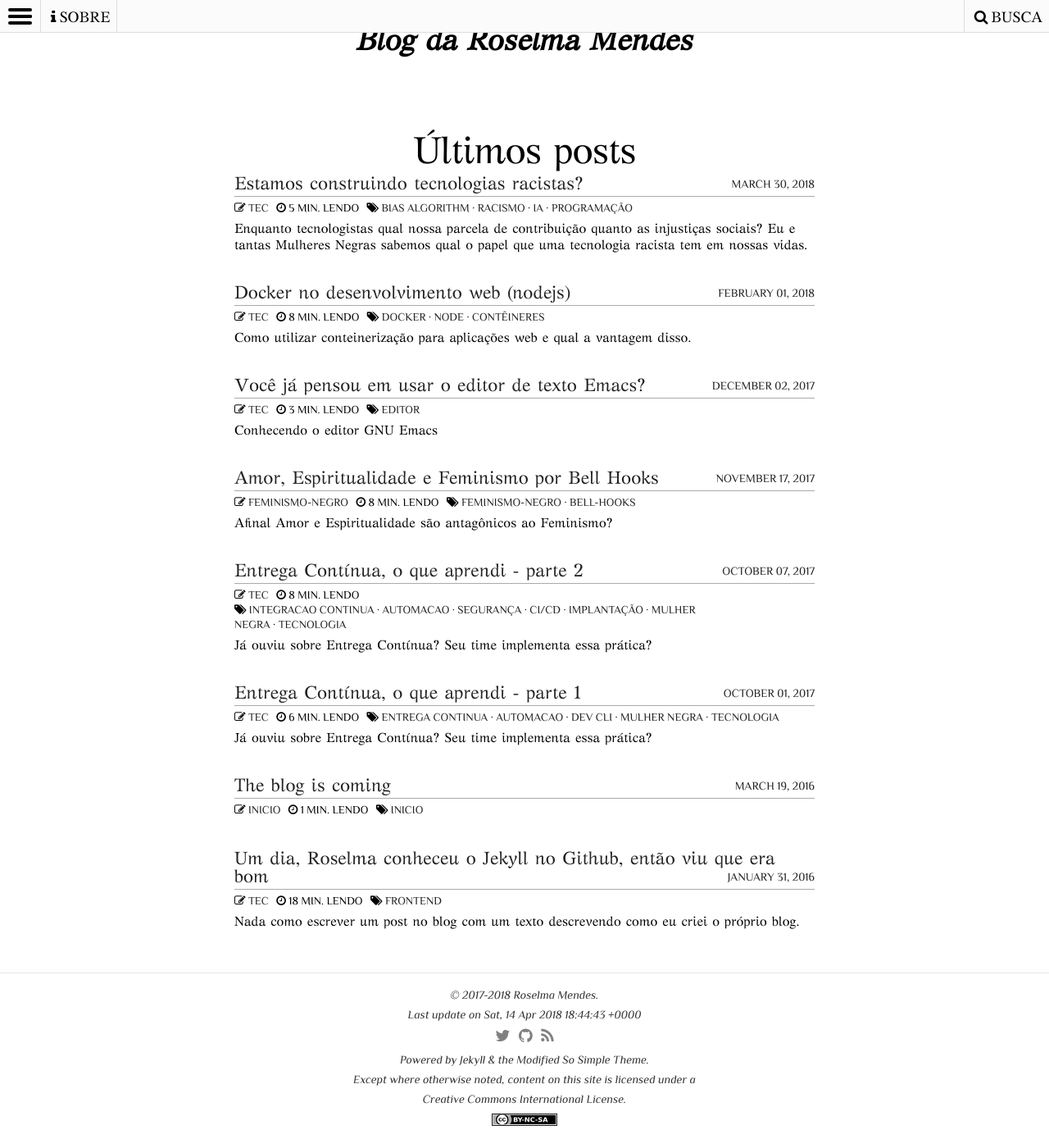
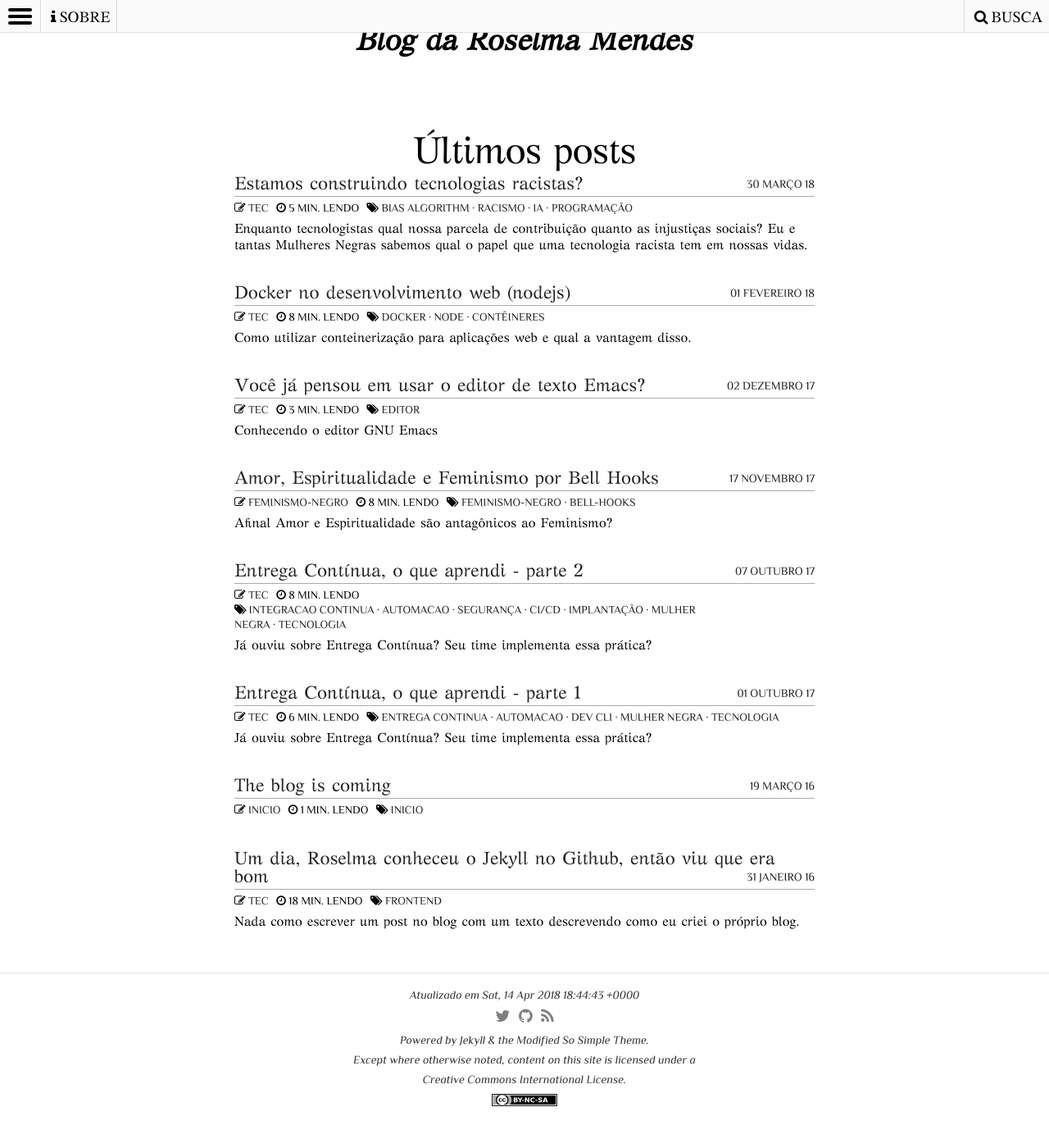
Before and after one commit to roselmamendes/roselmamendes.github.io, a Jekyll site: the page built from index.html, in a window 1280 px wide and 1400 px high, scrolled down 261 px. Shown: the whole window at 82% size. Built offline with Jekyll 4.4.1, drawn with Linux system fonts in a browser that asks for light colours; nearby versions of some CDN libraries; the list of posts is cut into pages by our own code; after the commit the page ends 1637 px from its top, so only the background shows below that.

Commit message:
Traduz algumas partes do blog.

```diff
--- a/_includes/footer.html
+++ b/_includes/footer.html
@@ -1,6 +1,6 @@
 {% if site.owner.google.ad-client and site.owner.google.ad-slot %}{% include ad-footer.html %}{% endif %}
 
-<span>&copy; 2017-{{ site.time | date: '%Y' }} {{ site.owner.name }}.<br/>Last update on {{ site.time | date_to_rfc822 }}</span>
+<span>Atualizado em {{ site.time | date_to_rfc822 }}</span>
 <div class="social-icons">
     {% if site.owner.twitter %}<a class="social-share" href="https://twitter.com/{{ site.owner.twitter }}" title="{{ site.owner.name}} on Twitter" target="_blank"><i class="fa fa-twitter fa-2x"></i></a>{% endif %}
     {% if site.owner.facebook %}<a class="social-share" href="https://facebook.com/{{ site.owner.facebook }}" title="{{ site.owner.name}} on Facebook" target="_blank"><i class="fa fa-facebook fa-2x"></i></a>{% endif %}
--- a/_posts/tec/2018-03-30-racismo-tecnologia.md
+++ b/_posts/tec/2018-03-30-racismo-tecnologia.md
@@ -1,7 +1,7 @@
 ---
 layout: post
 title:  "Estamos construindo tecnologias racistas?"
-modified:   2017-04-08
+modified:   2018-04-14
 categories: tec
 tags: [bias algorithm, racismo, IA, programação]
 image:
--- a/index.html
+++ b/index.html
@@ -8,7 +8,25 @@ search_omit: true
 {% for post in paginator.posts %}
   <li>
     <article>
-	  <a href="{{ post.url }}">{{ post.title }} <span class="entry-date"><time datetime="{{ post.date | date_to_xmlschema }}">{{ post.date | date: "%B %d, %Y" }}</time></span></a>
+      <a href="{{ post.url }}">{{ post.title }} <span class="entry-date"><time datetime="{{ post.date | date_to_xmlschema }}">
+{{ post.date | date: "%d" }}
+	    {% assign m = post.date | date: "%-m" %}
+{% case m %}
+  {% when '1' %}Janeiro
+  {% when '2' %}Fevereiro
+  {% when '3' %}Março
+  {% when '4' %}Abril
+  {% when '5' %}Maio
+  {% when '6' %}Junho
+  {% when '7' %}Julho
+  {% when '8' %}Agosto
+  {% when '9' %}Setembro
+  {% when '10' %}Outubro
+  {% when '11' %}Novembro
+	    {% when '12' %}Dezembro
+	    {% endcase %}
+{{ post.date | date: "%y" }}
+      </time></span></a>
     </article>
 	<footer>
       <span>{% if post.categories %}<i class="fa fa-edit"></i>&nbsp;<a href="/{{ post.categories | first }}" title="Posts in {{ post.categories | first }} category">{{ post.categories | first }}</a>{% endif %}</span>
```
Also changed, not shown: _layouts/post.html (+40 -2 lines).
